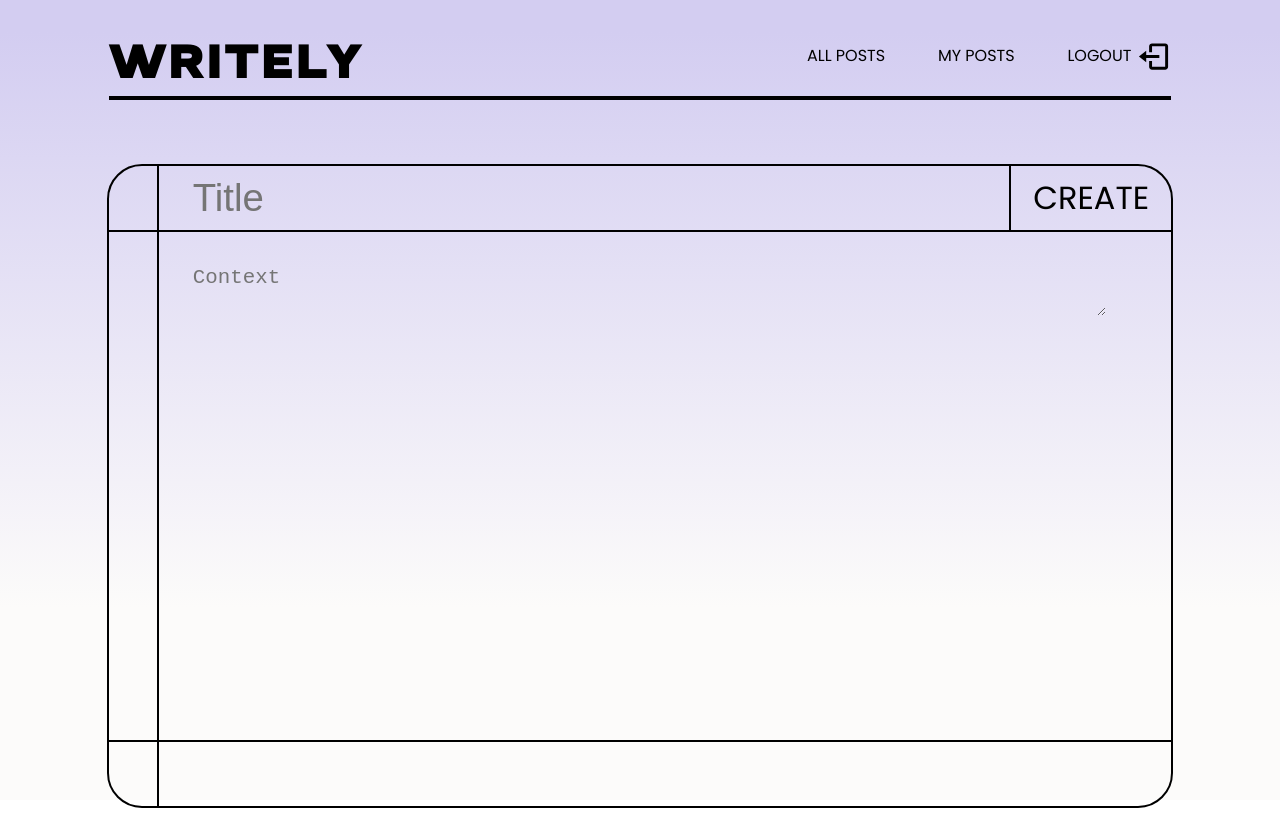
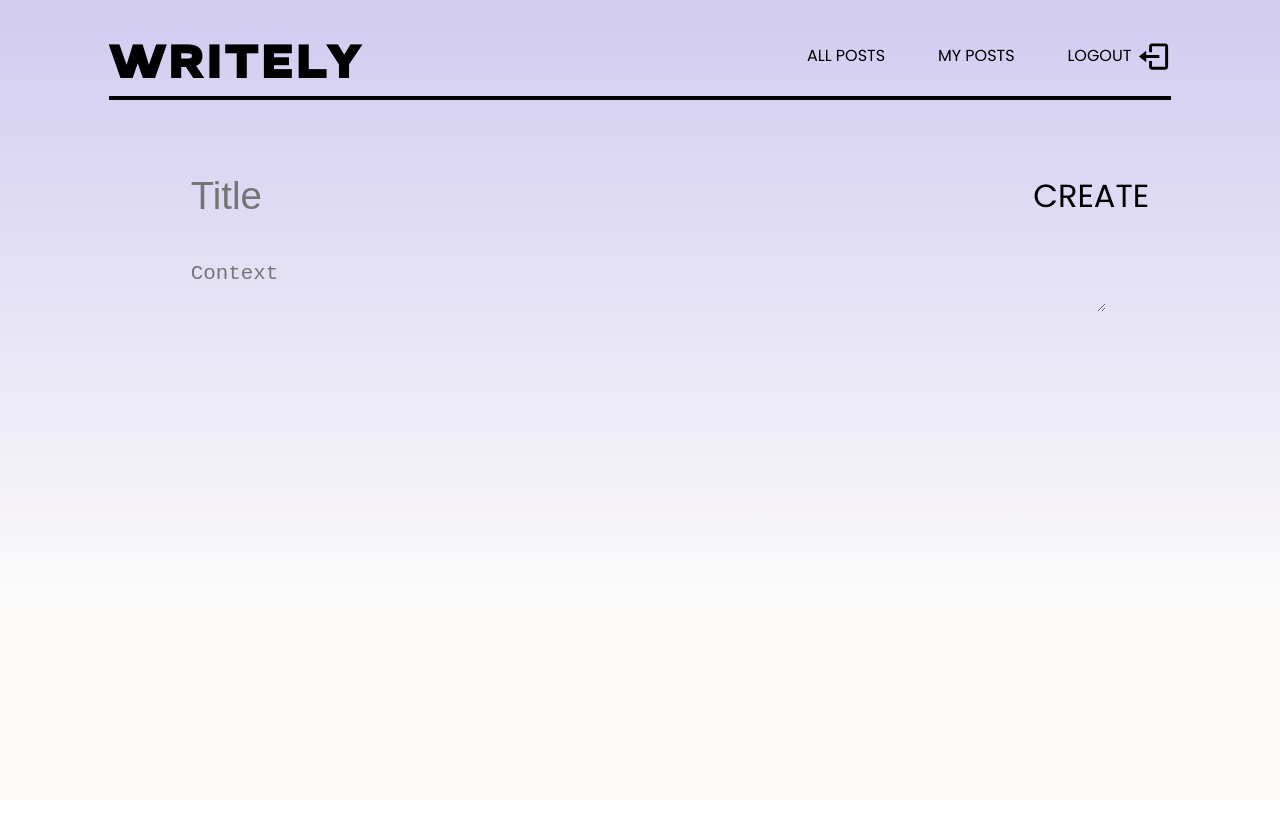
Before and after one commit to Writely-blog/front_end, a React (Vite) app: page /createPost in a window 1280 px wide. Built offline with nearby package versions, Linux system fonts and the light colour scheme; no server answers; sample sign-in values are in the browser's storage.

Commit message:
style refactoring, added new colors

```diff
--- a/src/components/onePost/OnePost.css
+++ b/src/components/onePost/OnePost.css
@@ -1,7 +1,7 @@
 .onepost-container {
   width: 83%;
   /* height: 25rem; */
-  border: 2.5px solid black;
+  border: 2.5px solid var(--color-black);
   border-radius: 35px;
   display: flex;
   flex-direction: row;
@@ -10,15 +10,11 @@
   margin-bottom: 2rem;
 }
 
-* p {
-  margin: 0;
-}
-
 /* JUST FOR BORDERS */
 
 .onepost-left-side {
   min-width: 3rem;
-  border-right: 2.5px solid black;
+  border-right: 2.5px solid var(--color-black);
   display: flex;
   flex-direction: column;
   justify-content: space-between;
@@ -26,11 +22,11 @@
 
 .onepost-left-side-top {
   height: 4rem;
-  border-bottom: 2.5px solid black;
+  border-bottom: 2.5px solid var(--color-black);
 }
 .onepost-left-side-bottom {
   height: 4rem;
-  border-top: 2.5px solid black;
+  border-top: 2.5px solid var(--color-black);
 }
 /* JUST FOR BORDERS */
 
@@ -44,7 +40,7 @@
 }
 
 .onepost-title-bar {
-  border-bottom: 2.5px solid black;
+  border-bottom: 2.5px solid var(--color-black);
   width: 100%;
   height: 4rem;
   display: flex;
@@ -74,7 +70,7 @@
 .onepost-left-btn {
   height: 100%;
   min-width: 5rem;
-  border-left: 2.5px solid black;
+  border-left: 2.5px solid var(--color-black);
   display: flex;
   align-items: center;
   justify-content: center;
@@ -84,7 +80,7 @@
 .onepost-right-btn {
   height: 100%;
   min-width: 5rem;
-  border-left: 2.5px solid black;
+  border-left: 2.5px solid var(--color-black);
   display: flex;
   align-items: center;
   justify-content: center;
@@ -96,7 +92,7 @@
 }
 
 .onepost-footer {
-  border-top: 2.5px solid black;
+  border-top: 2.5px solid var(--color-black);
   width: 100%;
   display: flex;
   flex-direction: row;
@@ -114,7 +110,7 @@
 .onepost-username {
   height: 100%;
   padding: 0 2rem;
-  border-right: 2.5px solid black;
+  border-right: 2.5px solid var(--color-black);
   display: flex;
   align-items: center;
   justify-content: center;
```
